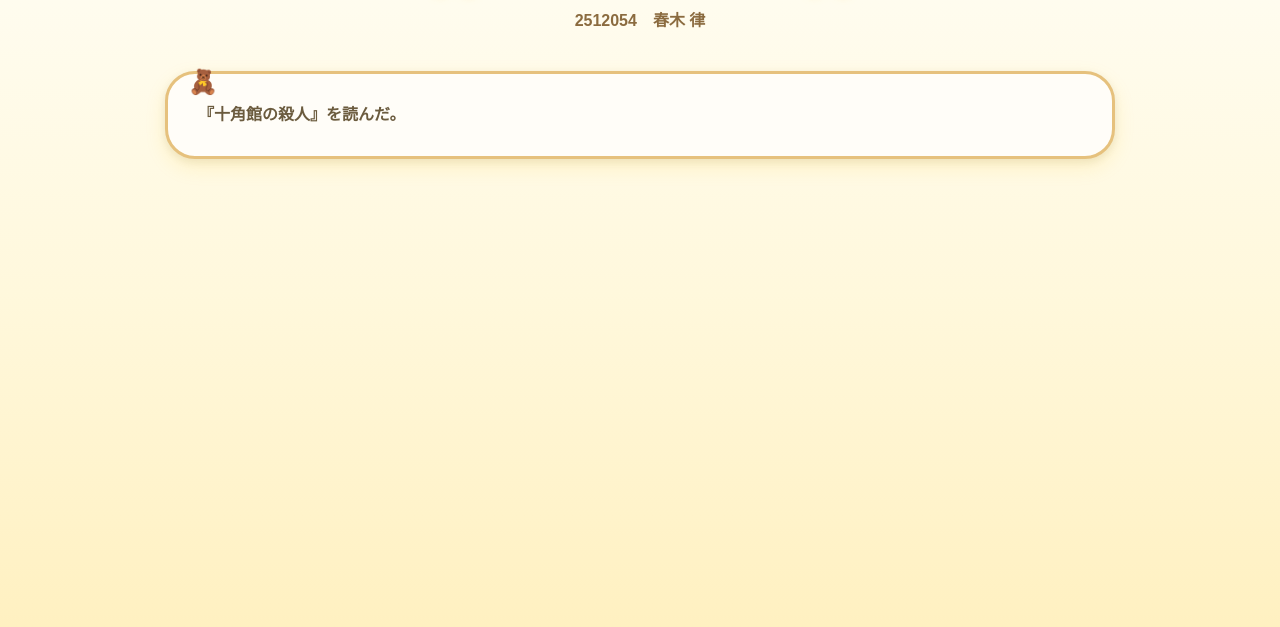
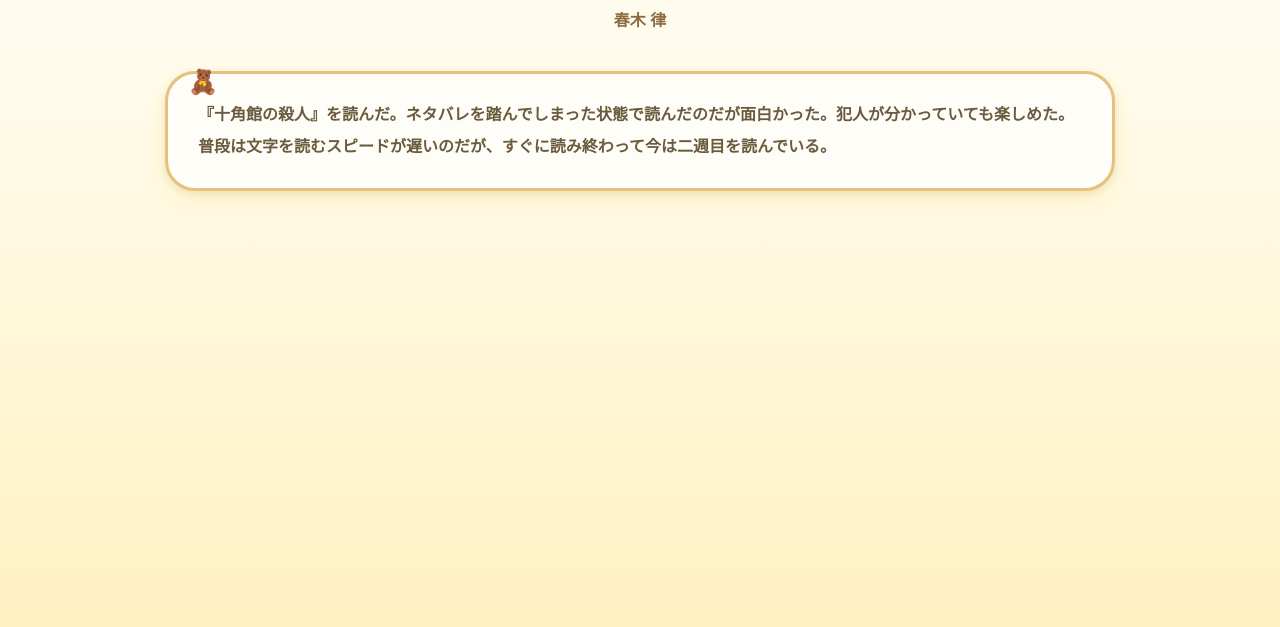
Before and after one commit to ritsuritsutsu/tosho.github.io, a plain HTML site: page tosho.html in a window 1280 px wide. Shown: the part 145-772 px from the top of the page. Drawn offline with Linux system fonts and the light colour scheme.

Commit message:
Update tosho.html

```diff
--- a/tosho.html
+++ b/tosho.html
@@ -81,11 +81,11 @@ h4{
 <div class="container">
 
 <h1>🧸 最近読んだ本 🧸</h1>
-<h4>2512054　春木 律</h4>
+<h4>春木 律</h4>
 
 <div class="note">
 <p><strong>
-『十角館の殺人』を読んだ。
+『十角館の殺人』を読んだ。ネタバレを踏んでしまった状態で読んだのだが面白かった。犯人が分かっていても楽しめた。普段は文字を読むスピードが遅いのだが、すぐに読み終わって今は二週目を読んでいる。
 </p></strong>
 
 </div>
```
